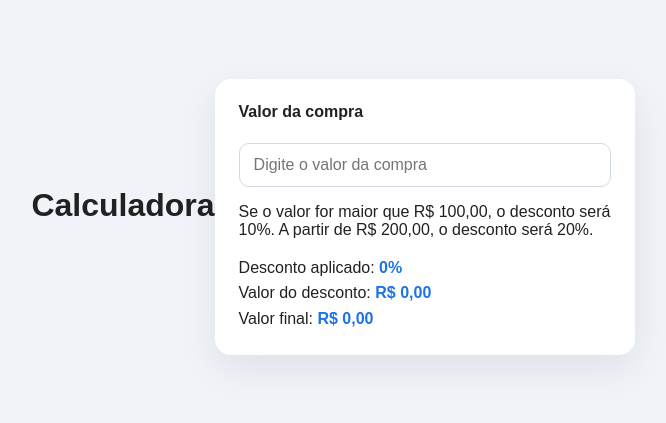
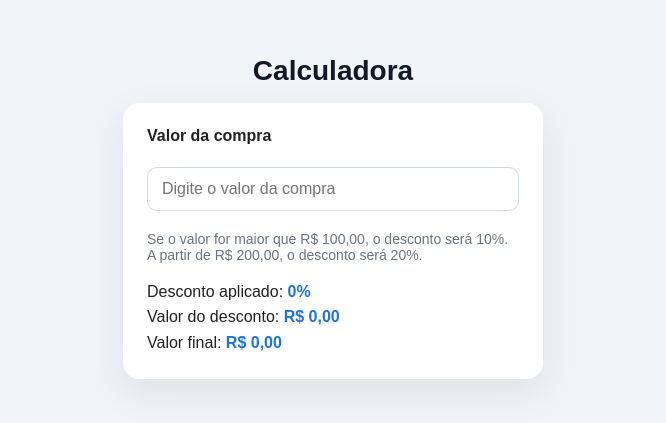
Before and after one commit to MatheusGiehl/Javascript-Logic, a plain HTML site: page Calculadora de desconto/index.html in a window 1280 px wide. Shown: the part 183-606 px from the top of the page, without its empty margins (307-973 px from the left). Drawn offline with Linux system fonts and the light colour scheme.

Commit message:
melhorando estilizÃaçao

```diff
--- a/Calculadora de desconto/index.html
+++ b/Calculadora de desconto/index.html
@@ -8,11 +8,8 @@
     <link rel="stylesheet" href="./style.css" />
 </head>
 <body>
-    <header>
+    <main>
         <h1>Calculadora</h1>
-    </header>
-
-    <main>
         <div class="card">
             <label for="valorCompra">Valor da compra</label>
             <input type="number" id="valorCompra" name="valorCompra" placeholder="Digite o valor da compra" step="0.01" min="0" />
--- a/Calculadora de desconto/style.css
+++ b/Calculadora de desconto/style.css
@@ -34,6 +34,20 @@ main {
     gap: 16px;
 }
 
+main h1 {
+    text-align: center;
+    font-size: 28px;
+    font-weight: 700;
+    color: #111827;
+    margin-bottom: 16px;
+}
+
+.info {
+    font-size: 14px;
+    color: #6b7280;
+    margin-top: 4px;
+}
+
 label {
     font-weight: 600;
     margin-bottom: 6px;
```
